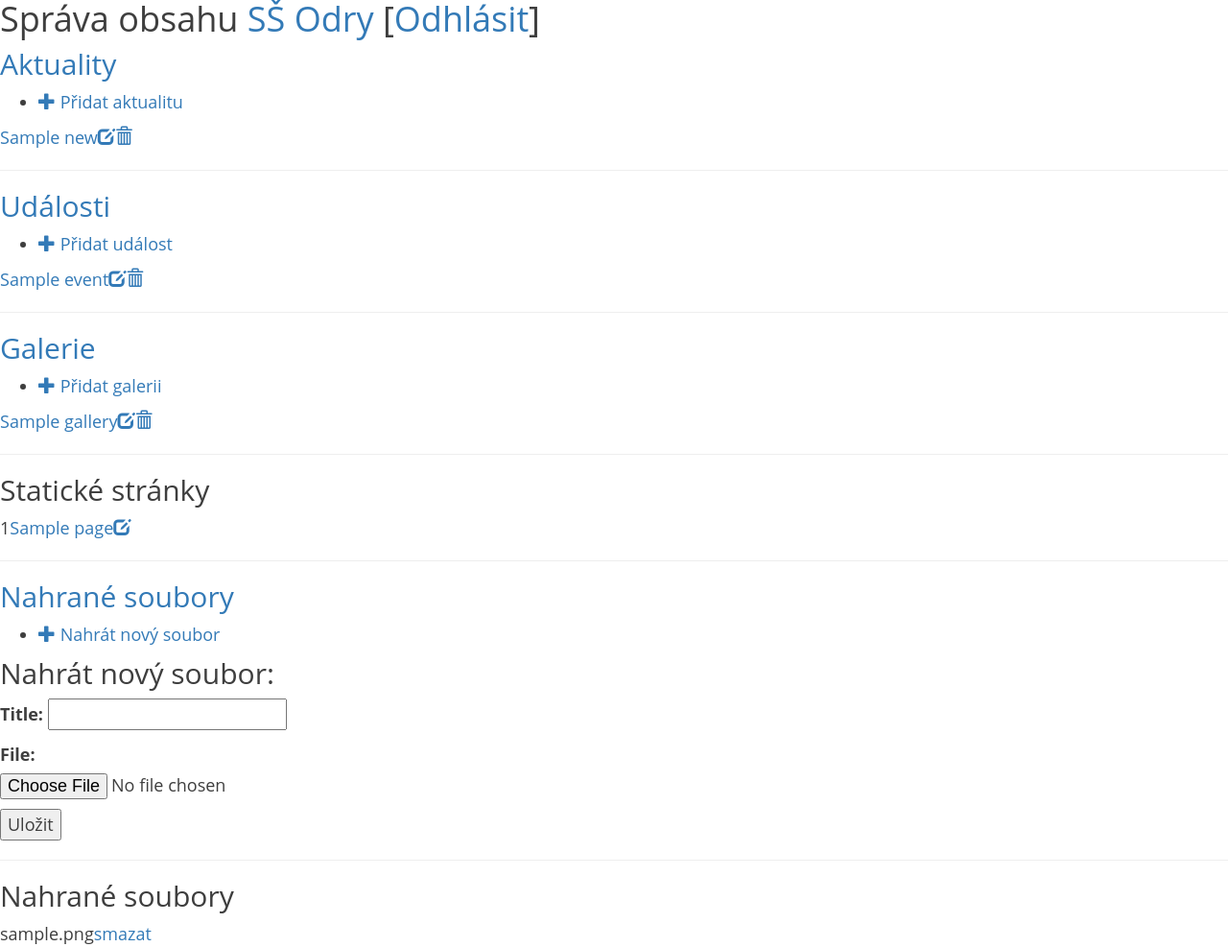
After one commit to miro-junker/odry, a Django app: a page that uses schoolapp/templates/schoolapp/file_edit.html in a window 1280 px wide. The commit adds this page. Shown: the whole page at 96% size. Run offline with Django 3.2, Linux system fonts and the light colour scheme; a user stored in the database is signed in; tables that the repository leaves empty hold one stand-in row (values such as "Sample post"); style sheets or scripts are compiled from the project's sources; some libraries are stand-ins or nearby versions.

Commit message:
file uploader

```diff
--- a/schoolapp/admin.py
+++ b/schoolapp/admin.py
@@ -1,7 +1,8 @@
 from django.contrib import admin
-from .models import News, Event, Gallery, Page
+from .models import News, Event, Gallery, Page, File
 
 admin.site.register(News)
 admin.site.register(Event)
 admin.site.register(Gallery)
 admin.site.register(Page)
+admin.site.register(File)
--- a/schoolapp/forms.py
+++ b/schoolapp/forms.py
@@ -1,5 +1,5 @@
 from django import forms
-from .models import News, Event, Gallery, Page
+from .models import News, Event, Gallery, Page, File
 
 
 class NewsForm(forms.ModelForm):
@@ -21,3 +21,8 @@ class PageForm(forms.ModelForm):
     class Meta:
         model = Page
         fields = ('title', 'content',)
+
+class FileForm(forms.ModelForm):
+    class Meta:
+        model = File
+        fields = ('title', 'file',)
--- a/schoolapp/models.py
+++ b/schoolapp/models.py
@@ -40,3 +40,10 @@ class Page(models.Model):
 
     def __str__(self):
         return self.title
+
+class File(models.Model):
+    title = models.CharField(max_length=200)
+    file = models.FileField(upload_to='upload/')
+
+    def __str__(self):
+        return self.file.name
--- a/schoolapp/templates/schoolapp/admin_base.html
+++ b/schoolapp/templates/schoolapp/admin_base.html
@@ -113,7 +113,10 @@
 
             <hr>
 
-            <h2>Nahrané soubory</h2>
+            <h2><a href="{% url 'file_new' %}">Nahrané soubory</a></h2>
+            <ul>
+                <li><a href="{% url 'file_new' %}"><span class="glyphicon glyphicon-plus"></span> Nahrát nový soubor</a></li>
+            </ul>
 
             <table>
 
--- a/schoolapp/templates/schoolapp/event_edit.html
+++ b/schoolapp/templates/schoolapp/event_edit.html
@@ -4,7 +4,7 @@
 {% block content %}
     <h2>Editace události:</h2>
 
-    <form method="POST" class="news-form" action="./">
+    <form method="POST" class="form-event" action="./">
         {% csrf_token %}
         {{ form.as_p }}
 
--- /dev/null
+++ b/schoolapp/templates/schoolapp/file_edit.html
@@ -0,0 +1,26 @@
+{% extends 'schoolapp/admin_base.html' %}
+
+
+{% block content %}
+    <h2>Nahrát nový soubor:</h2>
+
+    <form method="POST" enctype="multipart/form-data" class="form-file" action="./">
+        {% csrf_token %}
+        {{ form.as_p }}
+
+        <button type="submit">Uložit</button>
+    </form>
+
+    <hr>
+
+    <h2>Nahrané soubory</h2>
+    <table>
+        {% for file in files %}
+            <tr>
+                <td>{{ file }}</td>
+                <td><a href="#">smazat</a></td>
+            </tr>
+        {% endfor %}
+    </table>
+
+{% endblock %}
--- a/schoolapp/templates/schoolapp/news_edit.html
+++ b/schoolapp/templates/schoolapp/news_edit.html
@@ -4,7 +4,7 @@
 {% block content %}
     <h2>Editace novinky:</h2>
 
-    <form method="POST" class="news-form" action="./">
+    <form method="POST" class="form-news" action="./">
         {% csrf_token %}
         {{ form.as_p }}
 
--- a/schoolapp/templates/schoolapp/page_edit.html
+++ b/schoolapp/templates/schoolapp/page_edit.html
@@ -4,7 +4,7 @@
 {% block content %}
     <h2>Editace statické stránky:</h2>
 
-    <form method="POST" class="news-form" action="./">
+    <form method="POST" class="form-page" action="./">
         {% csrf_token %}
         {{ form.as_p }}
 
--- a/schoolapp/urls.py
+++ b/schoolapp/urls.py
@@ -32,6 +32,9 @@ urlpatterns = [
     url(r'^galerie/(?P<pk>[0-9]+)/edit/$', views.gallery_edit, name='gallery_edit'),
     url(r'^galerie/(?P<pk>[0-9]+)/smazat/$', views.gallery_remove, name='gallery_remove'),
 
+    url(r'^pridat/soubor/$', views.file_new, name='file_new'),
+    #url(r'^soubor/(?P<pk>[0-9]+)/smazat$', views.file_remove, name='file_remove'),
+
     url(r'^strana/(?P<pk>[0-9]+)/edit/$', views.page_edit, name='page_edit'),
 ]
 
--- a/schoolapp/views.py
+++ b/schoolapp/views.py
@@ -7,8 +7,8 @@ from django.shortcuts import render, get_object_or_404, redirect
 from django.contrib.auth.decorators import login_required
 from django.utils import timezone
 from django.core.paginator import Paginator, EmptyPage
-from .models import News, Event, Gallery, Page
-from .forms import NewsForm, EventForm, GalleryForm, PageForm
+from .models import News, Event, Gallery, Page, File
+from .forms import NewsForm, EventForm, GalleryForm, PageForm, FileForm
 
 
 pagination_per_page = 8
@@ -257,3 +257,18 @@ def page_edit(request, pk):
     else:
         form = PageForm(instance=this_page)
     return render(request, 'schoolapp/page_edit.html', {'newss': newss, 'events': events, 'gallerys': gallerys, 'pages': pages, 'form': form})
+
+
+@login_required
+def file_new(request):
+    newss = News.objects.all()
+    events = Event.objects.all()
+    gallerys = Gallery.objects.all()
+    pages = Page.objects.all()
+    files = File.objects.all()
+    form = FileForm()
+    if request.method == "POST":
+        file_form = FileForm(request.POST, request.FILES)
+        if file_form.is_valid():
+            file_form.save()
+    return render(request, 'schoolapp/file_edit.html', {'newss': newss, 'events': events, 'gallerys': gallerys, 'pages': pages, 'form': form, 'files': files})
```
Also changed, not shown: README.md, schoolapp/migrations/0002_auto_20171210_0239.py (added), schoolapp/migrations/0003_file_title.py (added), 1 other file.
